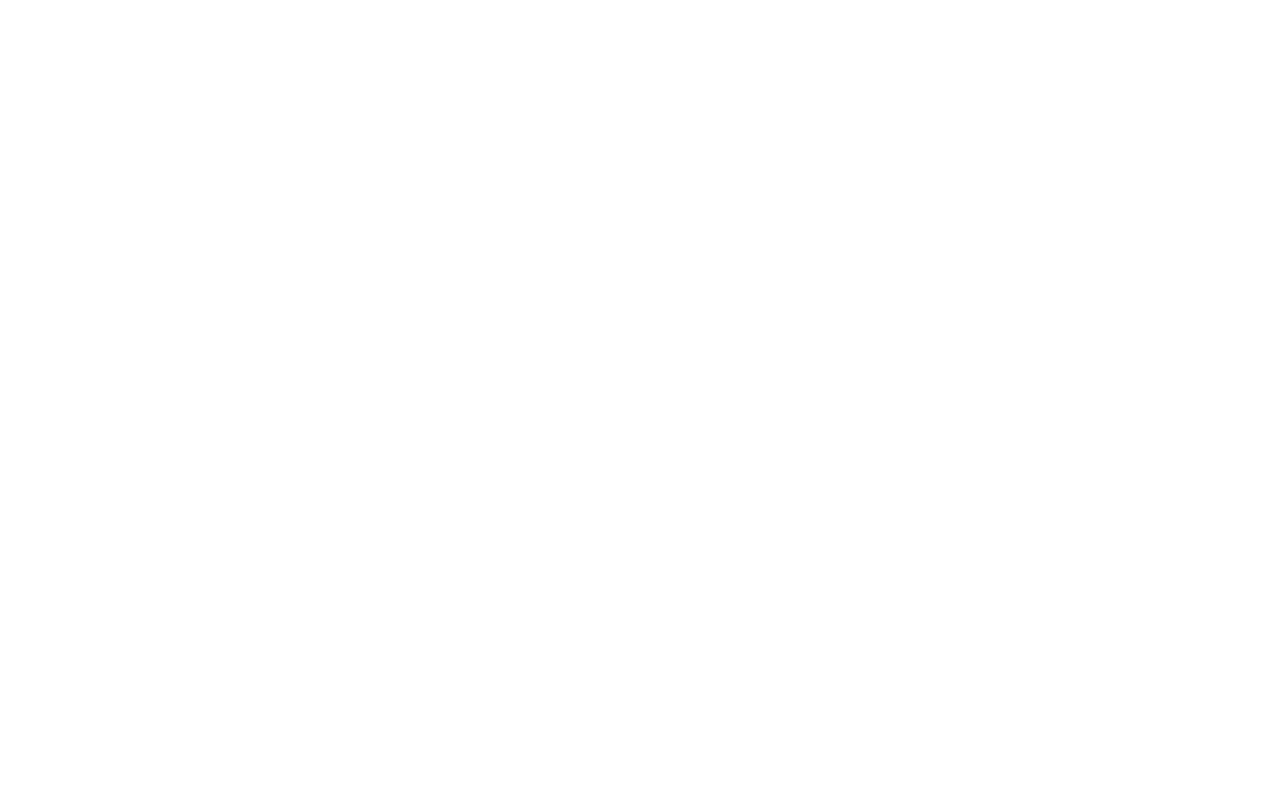
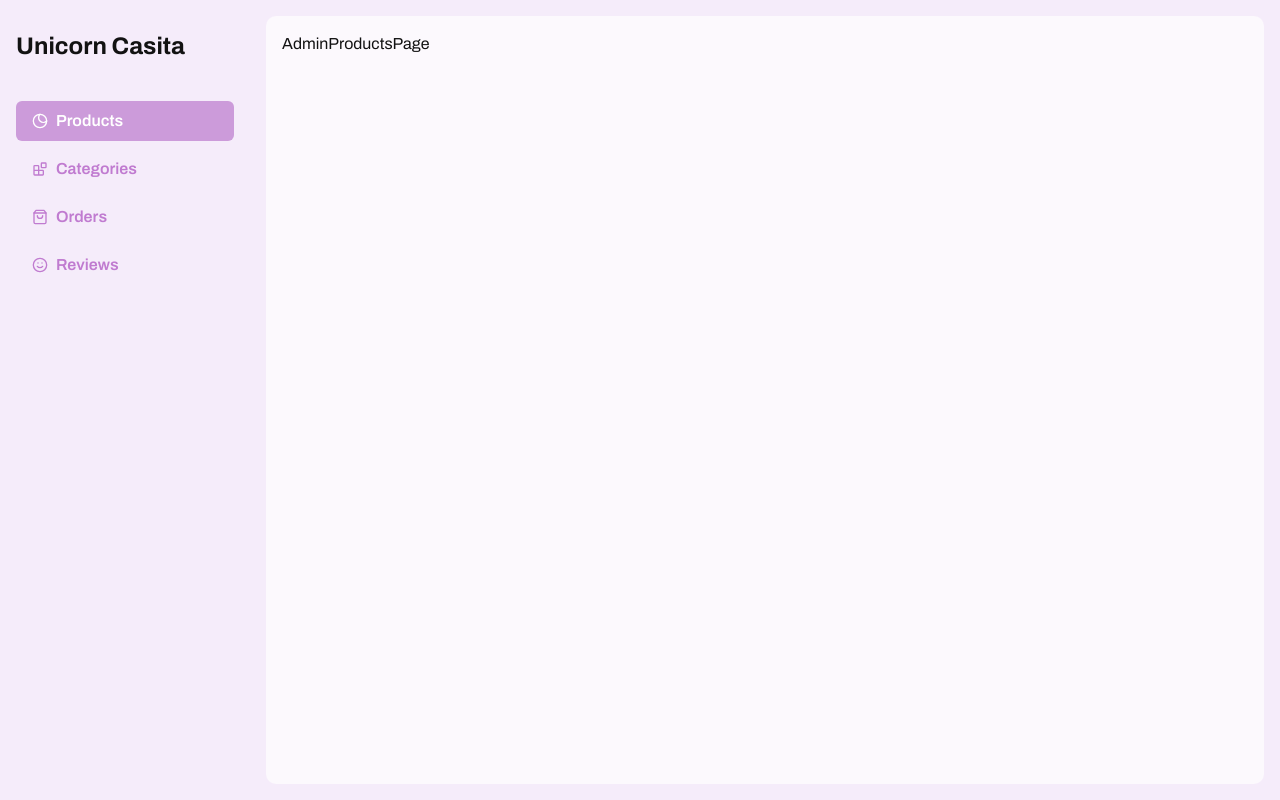
Before and after one commit to purushg16/unicorn-casita, a React (Vite) app: page /admin/products in a window 1280 px wide. Before the commit this address had no page. Built offline with nearby package versions, Linux system fonts and the light colour scheme.

Commit message:
admin routes & pages created

```diff
--- /dev/null
+++ b/src/components/layouts/AdminLayout.tsx
@@ -0,0 +1,40 @@
+import { Show, GridItem, Box, Grid } from "@chakra-ui/react";
+import { Outlet } from "react-router-dom";
+import Sidebar from "../library/admin/navigation/Sidebar";
+
+const AdminLayout = () => {
+  return (
+    <Grid
+      templateAreas={{
+        base: `"main"`,
+        lg: `"aside main"`,
+      }}
+      templateColumns={{
+        base: "1fr",
+        lg: "250px 1fr",
+      }}
+      h="100vh"
+    >
+      <Show above="lg">
+        <GridItem area="aside" p={8} px={4} bg="primary.100" h="100%">
+          <Sidebar />
+        </GridItem>
+      </Show>
+
+      <GridItem area="main" h="100%" p={4} bg="primary.100">
+        <Box
+          p={4}
+          h="100%"
+          maxH="100%"
+          bg="primary.50"
+          overflowY="scroll"
+          borderRadius={10}
+        >
+          <Outlet />
+        </Box>
+      </GridItem>
+    </Grid>
+  );
+};
+
+export default AdminLayout;
--- /dev/null
+++ b/src/components/library/admin/navigation/SideBarBtn.tsx
@@ -0,0 +1,24 @@
+import { Button, Icon } from "@chakra-ui/react";
+import { LucideIcon } from "lucide-react";
+import { useNavigate, useLocation } from "react-router-dom";
+
+const SideBarBtn = ({ label, icon }: { label: string; icon: LucideIcon }) => {
+  const navigate = useNavigate();
+  const pathname = useLocation().pathname.split("/")[2];
+
+  return (
+    <Button
+      variant={label === pathname ? "solid" : "ghost"}
+      colorScheme="primary"
+      w="100%"
+      justifyContent="start"
+      leftIcon={<Icon as={icon} />}
+      onClick={() => navigate("/admin/" + label)}
+      textTransform="capitalize"
+    >
+      {label}
+    </Button>
+  );
+};
+
+export default SideBarBtn;
--- /dev/null
+++ b/src/components/library/admin/navigation/Sidebar.tsx
@@ -0,0 +1,20 @@
+import { VStack } from "@chakra-ui/react";
+import { Blocks, Eclipse, ShoppingBag, Smile } from "lucide-react";
+import { RHeading } from "../../../Utilities/Typography";
+import SideBarBtn from "./SideBarBtn";
+
+const Sidebar = () => {
+  return (
+    <VStack align="start">
+      <RHeading text="Unicorn Casita" small />
+      <VStack w="100%" align="start" my={8}>
+        <SideBarBtn label="products" icon={Eclipse} />
+        <SideBarBtn label="categories" icon={Blocks} />
+        <SideBarBtn label="orders" icon={ShoppingBag} />
+        <SideBarBtn label="reviews" icon={Smile} />
+      </VStack>
+    </VStack>
+  );
+};
+
+export default Sidebar;
--- /dev/null
+++ b/src/components/pages/admin/AdminCategoriesPage.tsx
@@ -0,0 +1,5 @@
+const AdminCategoriesPage = () => {
+  return <div>AdminCategoriesPage</div>;
+};
+
+export default AdminCategoriesPage;
--- /dev/null
+++ b/src/components/pages/admin/AdminOrdersPage.tsx
@@ -0,0 +1,5 @@
+const AdminOrdersPage = () => {
+  return <div>AdminOrdersPage</div>;
+};
+
+export default AdminOrdersPage;
--- /dev/null
+++ b/src/components/pages/admin/AdminProductsPage.tsx
@@ -0,0 +1,5 @@
+const AdminProductsPage = () => {
+  return <div>AdminProductsPage</div>;
+};
+
+export default AdminProductsPage;
--- /dev/null
+++ b/src/components/pages/admin/AdminReviewsPage.tsx
@@ -0,0 +1,5 @@
+const AdminReviewsPage = () => {
+  return <div>AdminReviewsPage</div>;
+};
+
+export default AdminReviewsPage;
--- a/src/components/router/router.tsx
+++ b/src/components/router/router.tsx
@@ -1,10 +1,15 @@
-import { createBrowserRouter } from "react-router-dom";
+import { Navigate, createBrowserRouter } from "react-router-dom";
 import UserHomeLayout from "../layouts/UserHomeLayout";
 import HomePage from "../pages/user/HomePage";
 import CategoriesPage from "../pages/user/CategoriesPage";
 import CollectionsPage from "../pages/user/CollectionsPage";
 import SingleProductPage from "../pages/user/SingleProductPage";
 import CartPage from "../pages/user/CartPage";
+import AdminLayout from "../layouts/AdminLayout";
+import AdminProductsPage from "../pages/admin/AdminProductsPage";
+import AdminOrdersPage from "../pages/admin/AdminOrdersPage";
+import AdminReviewsPage from "../pages/admin/AdminReviewsPage";
+import AdminCategoriesPage from "../pages/admin/AdminCategoriesPage";
 
 const router = createBrowserRouter([
   {
@@ -19,6 +24,18 @@
       { path: "/cart", element: <CartPage /> },
     ],
   },
+  {
+    path: "/admin",
+    element: <AdminLayout />,
+    errorElement: <></>,
+    children: [
+      { index: true, element: <Navigate to="/admin/products" /> },
+      { path: "products", element: <AdminProductsPage /> },
+      { path: "categories", element: <AdminCategoriesPage /> },
+      { path: "orders", element: <AdminOrdersPage /> },
+      { path: "reviews", element: <AdminReviewsPage /> },
+    ],
+  },
 ]);
 
 export default router;
--- a/src/components/theme/button.ts
+++ b/src/components/theme/button.ts
@@ -5,6 +5,11 @@
       color: "primary.100",
       _hover: {
         bg: "primary.800",
+      },
+    },
+    ghost: {
+      _hover: {
+        bg: "primary.200",
       },
     },
     outline: {
```
